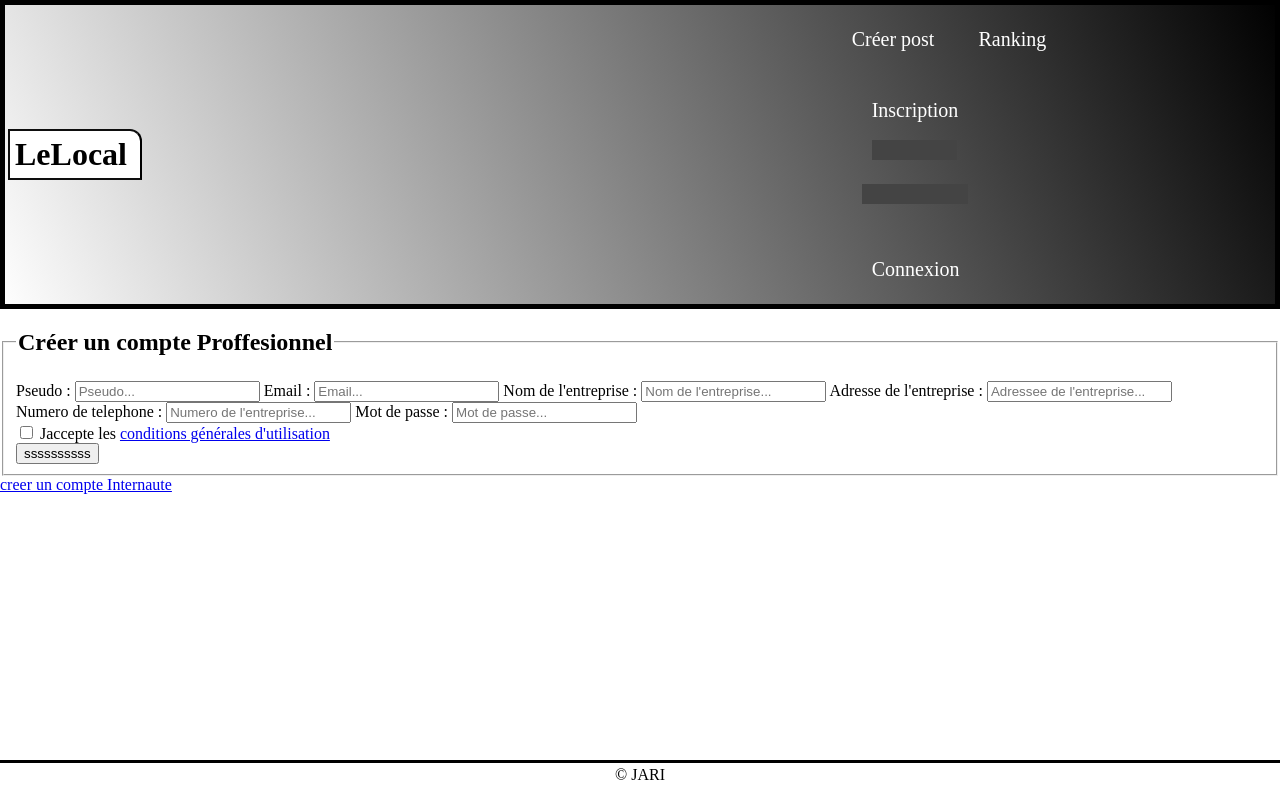
After one commit to salah127/PROJET-INFO-302, a PHP site: template view/pro-insc.php in a window 1280 px wide. The commit adds this page. Run offline with PHP 8.4, Linux system fonts and the light colour scheme; the template is opened without the code that fills it, so the values that code supplies are empty.

Commit message:
seconde Deposit

```diff
--- a/style.css
+++ b/style.css
@@ -1,255 +1,169 @@
 html{ height : 100%; }
 body{
-    background:linear-gradient(180deg,#fff,rgb(121, 205, 198),rgb(105, 2, 125));
+    background-color: #ffffff;
     height : 100%;
     margin:0px;
 }
 header{
-    background:linear-gradient(65deg,#fff,rgb(105, 2, 125));
-    margin: 0px;
-    border-right: solid white 12px;
-    padding-top: 1px;
-    padding-left: 1px;
+    background:linear-gradient(65deg,#fff,rgb(0, 0, 0));
+
+
+}
+header table{
     width: 100%;
+    border:solid 5px;
+
+}
+.menu{
+    margin-left: 45%;
+    /* margin-left: 700px; */
+    margin-top: 0px;
+
 }
 
-header table{
-    margin: 0px;
-    padding:0px;
-    width: 100%;
-    border:solid 2px;
-}
-header table tr,header table td{
-    margin: 0px;
-    padding:0px;
-}
-.zonerch{
-    margin-left: 25px;
-    margin-top: 10px;
-}
-.cnx{
-    text-decoration: none; /*enleve les liens*/
-    padding: 15px;
-    padding-top: 20px;
-    padding-bottom: 10px;
-    font-size: 20px;
-    position: relative;
-    left: 500px;
-    outline:none;
-    margin-left: 0px;
-    border-bottom-left-radius: 16px;
-    border-bottom-right-radius: 16px;
-    cursor: pointer;
-    color: #000000;
-    background-color: #ffffff;
-
-}
-.cnx:hover{
-    background-color: rgb(121, 205, 198);
-    color:blue;
-}
-
-.insc{
-    position: relative;
-    left: 500px;
-    text-decoration: none; /*enleve les liens*/
-    color: #ffffff ;
-    padding: 15px;
-    padding-bottom: 0px;
-    font-size: 20px;
-}
-#barrech{
-    width:90%;
-}
 .logo{
     margin-top: 0px;
     margin-left: 0px;
-    border-radius: 5px;
     width:120px;
     padding: 5px;
-    background-color:red;
+    background-color:rgb(255, 255, 255);
     margin-bottom: 0px;
     border-top-right-radius: 12px;
-    border-top: 2px #fff solid;
-    border-right: 2px #fff solid;
+    border: 2px rgb(14, 14, 14) solid;
+    border-right: 2px rgb(0, 0, 0) solid;
 }
 .logo:hover{
     background-color: rgb(121, 205, 198);
     color:blue;
 }
-h1 {
-    color : rgb(255, 255, 255);
-}
-h2 {
-    color : white;
-}
-fieldset {
-    margin-left: auto;
-    margin-right: auto;
-    margin-top: 70px;
-    width: 500px;
-    height: 300px;
-    background-color: rgba(27, 0, 100, 0.993);
-    border-radius: 16px;
-    /* opacity: 0.5; */
-}
-legend{
-    text-align: center;
-}
-.cnx-control{
-    outline:none;
-    background-color: #c0c0c0;
-    height: 30px;
-    width: 60%;
-    border:none;
-    margin-bottom: 50px;
-}
-.cnx-control:focus{
-    background-color:#fff;
-}
-.cnx-control:hover{
-    border-bottom:rgb(255, 0, 0) solid 2px;
-}
-.cnx-sub{
-    width:82%;
-    border:none;
-    padding:10px;
-    outline:none;
-    margin-left:7%;
-    cursor: pointer;
-    letter-spacing: 5px;
-    border-radius: 16px;
 
-}
-.cnx-sub:hover{
-    background-color:rgb(121, 205, 198);
-    color:blue;
-}
-label{
-    display:inline-block;
-    min-width:100px;
-    color:#fff;
-    margin-left: 35px;
-}
-.btn-inscription{
-    position:absolute;
-    left:60%;
-    color:#EEEEEE;
-    text-align: center;
-    background-color: #2d3333;
-    text-decoration: none;
-    font-size:20px;
-    padding:2px;
-    border-radius:3px;
-    margin-top:3px;
-}
-.btn-inscription:hover{
-    background:#EEEEEE;
-    color: #2d3333;
-}
+
+
 ul {
     list-style-type: none;
-    background-color: grey;
+    /* background-color: grey; */
 }
 
 li {
     display: inline-block;
-    margin:0px;
-    padding:auto;
+    margin:10px;
+    padding:10px;    /*   agrabdir limage entiere  */
+
 }
 
 .button {
-    position: relative;
-    left: 450px;
+
     text-decoration: none; /*enleve les liens*/
     color: #ffffff ;
-    padding: 15px;
+    padding-bottom: 0px;
+    font-size: 20px;
+
+}
+.button:hover{
+    background-color: rgb(121, 205, 198);
+    color:blue;
+}
+
+.but {
+
+    text-decoration: none; /*enleve les liens*/
+    color: #ffffff ;
+    padding-bottom: 0px;
+    font-size: 10px;
+}
+
+
+
+
+
+
+
+#menu-accordeon {
+    padding:0;
+    margin:0;
+    list-style:none;
+    width:0px;
+  }
+  #menu-accordeon ul {
+    padding:0;
+    margin:0;
+    /* list-style:none;  */
+    text-align: center;
+  }
+
+  #menu-accordeon li li {
+     max-height:0;
+     overflow: hidden;
+     transition: all .5s;
+     border-radius:0;
+     background: #444;
+     box-shadow: none;
+     border:none;
+
+  }
+  #menu-accordeon a {
+    display:block;
+    text-decoration: none;
+    color: #fff;
+    padding: 8px 0;
+    font-size: 20px;
+  }
+
+
+  #menu-accordeon ul li a, #menu-accordeon li:hover li a {
+    font-size:1em;
+
+  }
+
+  #menu-accordeon li li:hover {
+     background: #999;
+
+  }
+  #menu-accordeon ul li:hover {
+     border-radius: 6px 6px  6px 6px;
+     border:none;
+  }
+  #menu-accordeon li:hover li {
+    max-height: 15em;
+
+  }
+
+
+
+
+  .button1 {
+    text-decoration: none;
+    color: #000000;
+}
+
+
+.button2 {
+    text-decoration: none; /*enleve les liens*/
+    color: #ffffff ;
     padding-bottom: 0px;
     font-size: 20px;
 }
 
-ul a:hover {
-    color: #0e0eff;
-    border-bottom:solid 3px #0e0eff;
+.button3 {
+    margin-left: 20px;
+    text-decoration: none; /*enleve les liens*/
+    color: #ffffff ;
+    padding-bottom: 0px;
+    font-size: 20px;
 }
-
-
-.section {
-    background-color : white;
-    margin-left: auto;
-    margin-right: auto;
-    max-width: 400px;
-
-}
-
-p {
-    width: 500px;
-    color: #EEEEEE;
-}
-
-.button1 {
-    text-decoration: none;
-    color: #EEEEEE;
-}
-
-
-.topic {
-    background-color: aliceblue;
-    margin-bottom: 10px;
-
-}
-
-.information {
-
-    margin-left: auto;
-    margin-right: auto;
-
-}
-
-.ttopic {
-
-    margin-left: auto;
-    margin-right: auto;
-}
-.tri-select{
-    color: #1a1010;
-    border: none;
-    outline: none;
-}
-.tri-sub{
-    border:none;
-    outline:none;
-    padding-left: 5px;
-    padding-right: 5px;
-    cursor: pointer;
-    letter-spacing: 5px;
-}
-.tri-sub:hover{
-    background-color: lightblue;
+.button3:hover{
+    background-color: rgb(121, 205, 198);
     color:blue;
 }
 
-.table-resultat{
- border:2px solid;
-}
-.table-resultat thead{
-    color : #fff;
-}
-.table-resultat td{
-    border-left: solid 2px;
-}
-
-main{
-    border:solid 3px;
-}
 
 footer{
     position: fixed;
     top:95%;
     text-align: center;
     padding-top: 3px;
-border-top: 3px solid orangered;
+    border-top: 3px solid rgb(0, 0, 0);
     width: 100%;
-color: orangered;
+    color: rgb(0, 0, 0);
 
     }
--- a/view/connexion.php
+++ b/view/connexion.php
@@ -11,4 +11,6 @@
     <input type = "submit" class="cnx-sub" value = "connexion">
 </form>
 </fieldset>
-<a class="btn-inscription" href="?page=inscription" role="button">creer un compte</a>
+<a href="?page=inscription" role="button">creer un compte internaute</a>
+<br>
+<a href="?page=pro-insc" role="button">creer un compte Proffesionnel</a>
--- a/view/header.php
+++ b/view/header.php
@@ -27,8 +27,8 @@
                 </a>
             </h1>
         </td>
-        <td class="td-search">
-            <form action = "." method = "post" class="zonerch">
+        <td>
+            <form action = "." method = "post" class="menu">
                 <!-- <input type="hidden" name="action" value="rech"> -->
                 <!-- <input type="seach" name="valrecherche" placeholder="rechercher un media ..." class="cnx-control" id="barrech">
                 <button class="rch-sub"><i class="fas fa-search"></i></button> -->
@@ -40,17 +40,36 @@
 
                 if (isset($_SESSION["connecte"]) && $_SESSION["connecte"]){
                 //var_dump($_SESSION["connecte"]);
-                echo '<li ><a class="button" href ="index.php?page=modifier">modifier</a></li>';
-                echo '<li ><a class="button" href ="index.php?connecte=false">Deconnexion</a></li>';
-                echo '<li ><a class="button" href ="index.php?page=supprimer">supprimer</a></li>';
+                echo '<li ><a class="button2" href ="index.php?page=modifier">modifier</a></li>';
+                echo '<li ><a class="button2" href ="index.php?connecte=false">Deconnexion</a></li>';
+                echo '<li ><a class="button2" href ="index.php?page=supprimer">supprimer</a></li>';
                 // header("location:index.php?page=home");
 
                 }
                 else  {
                 if (isset($_SESSION["connecte"])) var_dump($_SESSION["connecte"]);
 
-                echo'<li ><a class="insc" href ="index.php?page=inscription">Inscription</a></li>';
-                echo'<li ><a class="cnx" href =" index.php?page=connexion">Connexion</a></li> ';
+                echo
+                '
+                <ul id="menu-accordeon">
+                    <li><a href="#" class="button3">Inscription</a>
+                        <ul>
+                            <li><a href ="index.php?page=inscription">Internaute</a></li>
+                            <li><a href="index.php?page=pro-insc">Proffesionnel</a></li>
+                        </ul>
+                    </li>
+                </ul>'
+                ;
+
+
+                // echo'
+                // <li id="accordeon"><a class="button" href ="index.php?page=inscription">Inscription</a>
+                // <ul>
+                //             <li><a href="#" >normle</a></li>
+                // </ul>
+                // </li>
+                // ';
+                echo'<li ><a class="button3" href =" index.php?page=connexion">Connexion</a></li> ';
 
                     }
                 ?>
--- a/view/inscription.php
+++ b/view/inscription.php
@@ -8,7 +8,12 @@
     <input type = "email" name="email" class="cnx-control" id="ins-email" placeholder="entrer votre email">
     <label for="ins-mp">Mot de passe :</label>
     <input type = "password" name="mdp" class="cnx-control" id="ins-mp" placeholder="entrer votre mot de passe">
+    <br><input type = "checkbox" class="cnx-sub" >
+    Jaccepte les
+    <a href="https://www.1001salles.com/conditions-d-utilisation" target="_blank">conditions générales d'utilisation</a>
     <br>
     <input type = "submit" class="cnx-sub" value = "creer">
+
 </form>
 </fieldset>
+<a href="?page=pro-insc" role="button">creer un compte PRO</a>
--- /dev/null
+++ b/view/pro-insc.php
@@ -0,0 +1,29 @@
+<fieldset>
+    <legend><h2>Créer un compte Proffesionnel</h2></legend>
+<form action = "." method = "post">
+    <input type="hidden" name="action" value="add">
+    <label for="idinsuser">Pseudo :</label>
+    <input type ="text" name="use" class="cnx-control" id="idinsuser" placeholder="Pseudo...">
+    <label for="ins-email">Email :</label>
+    <input type = "email" name="ema" class="cnx-control" id="ins-email" placeholder="Email...">
+    <label for="idinsuser">Nom de l'entreprise :</label>
+    <input type ="text" name="entr" class="cnx-control" id="ins-entr" placeholder="Nom de l'entreprise...">
+    <label for="idinsuser">Adresse de l'entreprise :</label>
+    <input type ="text" name="adr" class="cnx-control" id="inst-adr" placeholder="Adressee de l'entreprise...">
+    <br>
+    <label for="idinsuser">Numero de telephone :</label>
+    <input type ="text" name="num" class="cnx-control" id="ins-num" placeholder="Numero de l'entreprise...">
+    <label for="ins-mp">Mot de passe :</label>
+    <input type = "password" name="mdpp" class="cnx-control" id="ins-mp" placeholder="Mot de passe...">
+    <br>
+    <input type = "checkbox" class="cnx-sub" >
+    Jaccepte les
+    <a href="https://www.1001salles.com/conditions-d-utilisation" target="_blank">conditions générales d'utilisation</a>
+    <br>
+    <input type = "submit" class="cnx-sub" value = "ssssssssss">
+
+
+
+</form>
+</fieldset>
+<a href="?page=inscription" role="button">creer un compte Internaute</a>
```
Also changed, not shown: controller/action_user.php (+17 -0 lines), model/user.php (+24 -1 lines). Lines whose indentation alone changed are shown as unchanged.
